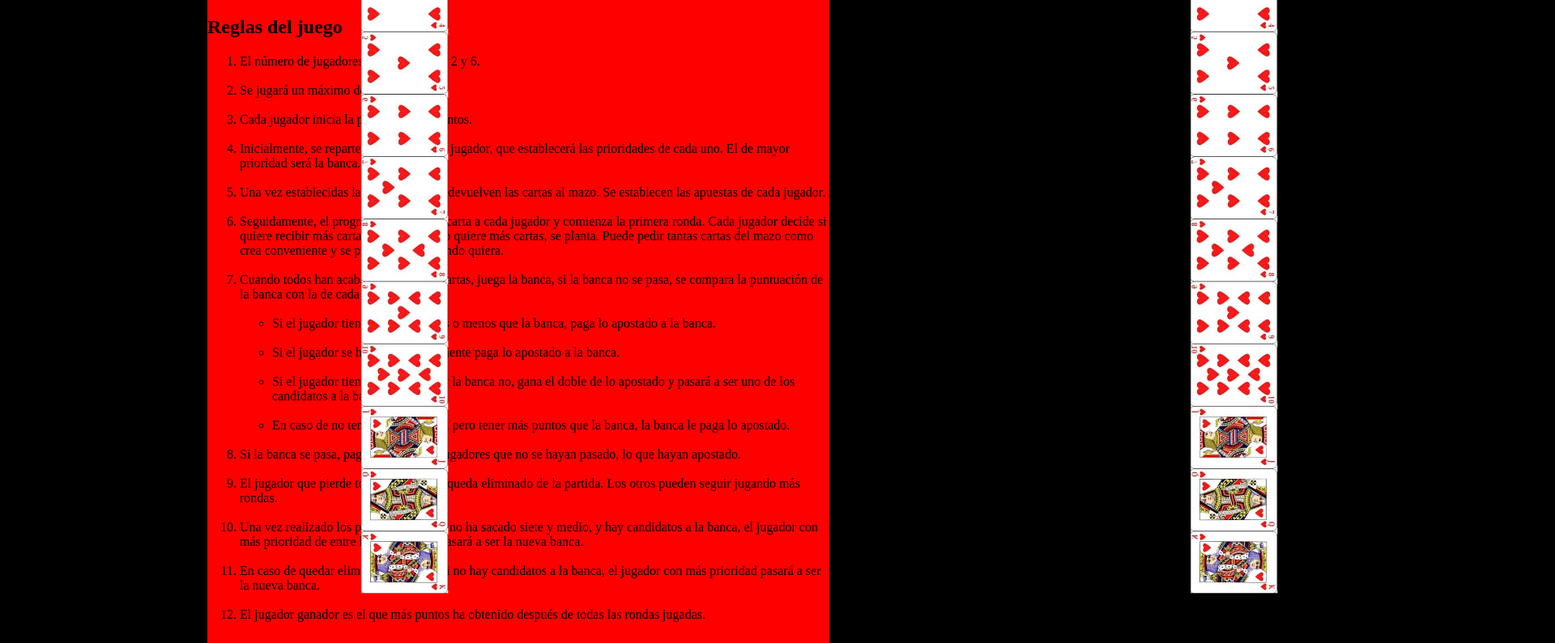
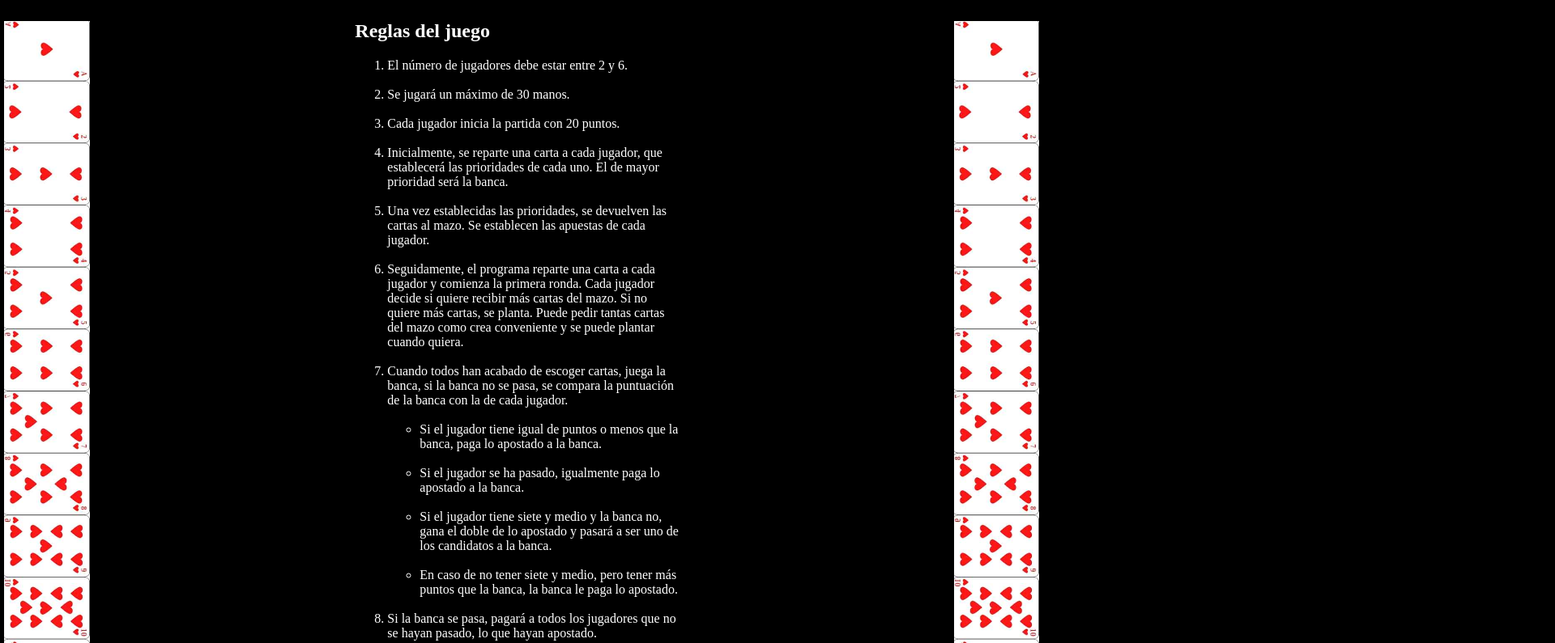
Before and after one commit to jlostao/Proyecto1, a plain HTML site: page prueba.html in a window 1280 px wide. Shown: the top 795 px of the page at 81% size, 1920 px wide, since content can reach past the window. Drawn offline with Linux system fonts and the light colour scheme.

Commit message:
imagen vertical corazone, añadido archibos de prueba, index casi finalizado flata formato de letra y otra imagen

```diff
--- a/index.css
+++ b/index.css
@@ -1,49 +1,45 @@
+*{
+    box-sizing: border-box;
+}
+
 body{
     margin:0;
+    padding:0;
     background-image: url("imagenes/blackboard-texture.jpg");
     user-select: none;
 }
 
+img{
+    width:100%;
+}
 
 .global {
     display:flex;
-    flex-direction: column;
+    flex-wrap: wrap;
+    padding: 5px;
     font-family: 'Roboto', sans-serif;
 }
 
-.autocenter {
-    box-sizing: border-box;
-    margin-left: auto;
-    margin-right: auto;
-    max-width: 800px;
-    padding-left: 32px;
-    padding-right: 32px;
-    width: 100%;
+.column{
+    flex:25%;
+    padding:0px;
 }
-
-.global .bordes{
-    display:flex;
-    flex-direction: row;
-    background-color: red;
+.column .img-derecha{
+    margin-top: 5%;
+    width: 25%;
+    margin-left: 77%;
 }
-.global .bordes .borde1{
-    background-color: pink;
-    transform: rotate(90deg);
-    margin-top:50%;
-    margin-right: 70%;
-    margin-bottom: 30px;
+.column .img-izquierda{
+    margin-top: 5%;
+    width: 25%;
+    margin-right: 100%;
 }
-.global .bordes .borde2{
-    background-color: red;
-    transform:rotate(90deg);
-    margin-left: 30%;
-    width:20%;
-}
-.global .bordes .texto{
+.column .texto{
     font-family: 'Handlee', cursive;
     color: white;
     margin-top:10%;
-    width:60%;
+    margin-right: 10px;
+    margin-left: 10px;
 }
 
 header {
--- a/prueba.css
+++ b/prueba.css
@@ -1,24 +1,39 @@
+*{
+    box-sizing: border-box;
+}
+
 body{
-    margin:0;
+    margin: 0;
+    padding: 0;
     background-color: black;
 }
 
 img{
-    transform: rotate(90deg) translateX(180px);
-    width:1000px;
+    width: 100%;
 }
 
 .global{
     display:flex;
-    flex-direction: row;
-    width:100%
+    flex-wrap: wrap;
+    padding:5px;
 }
 
-.borde1 , .borde2{
-    width:20%;
+.column{
+    flex: 25%;
+    padding: 0px;
 }
-
-.texto {
-    width:60%;
-    background-color: red;
+.column .texto{
+    margin-right: 10px;
+    margin-left: 10px;
+    color:white;
 }
+.column .img-derecha{
+    margin-top: 5%;
+    width: 25%;
+    margin-left: 77%;
+}
+.column .img-izquierda{
+    margin-top: 5%;
+    width: 25%;
+    margin-right: 100%;
+}
--- a/prueba.html
+++ b/prueba.html
@@ -6,8 +6,11 @@
     </head>
     <body>
         <div class="global">
-                <div class="borde1"><img   src="imagenes/corazones.png">
+            <div class="column">
+                <div class="img-izquierda"><img src="imagenes/corazones2.png">
                 </div>
+            </div>
+            <div class="column">
                 <div class="texto">
                     <h2>Reglas del juego</h2>
                     <ol>
@@ -74,7 +77,10 @@
                         <br>
                     </ol>
                 </div>
-                <div class="borde2"><img  src="imagenes/corazones.png"></div>
+            </div>
+            <div class="column">
+                <div class="img-derecha"><img  src="imagenes/corazones2.png"></div>
+            </div>
         </div>
     </body>
 </html>
```
Also changed, not shown: index.html (+8 -4 lines), imagenes/corazones2.png (added).
